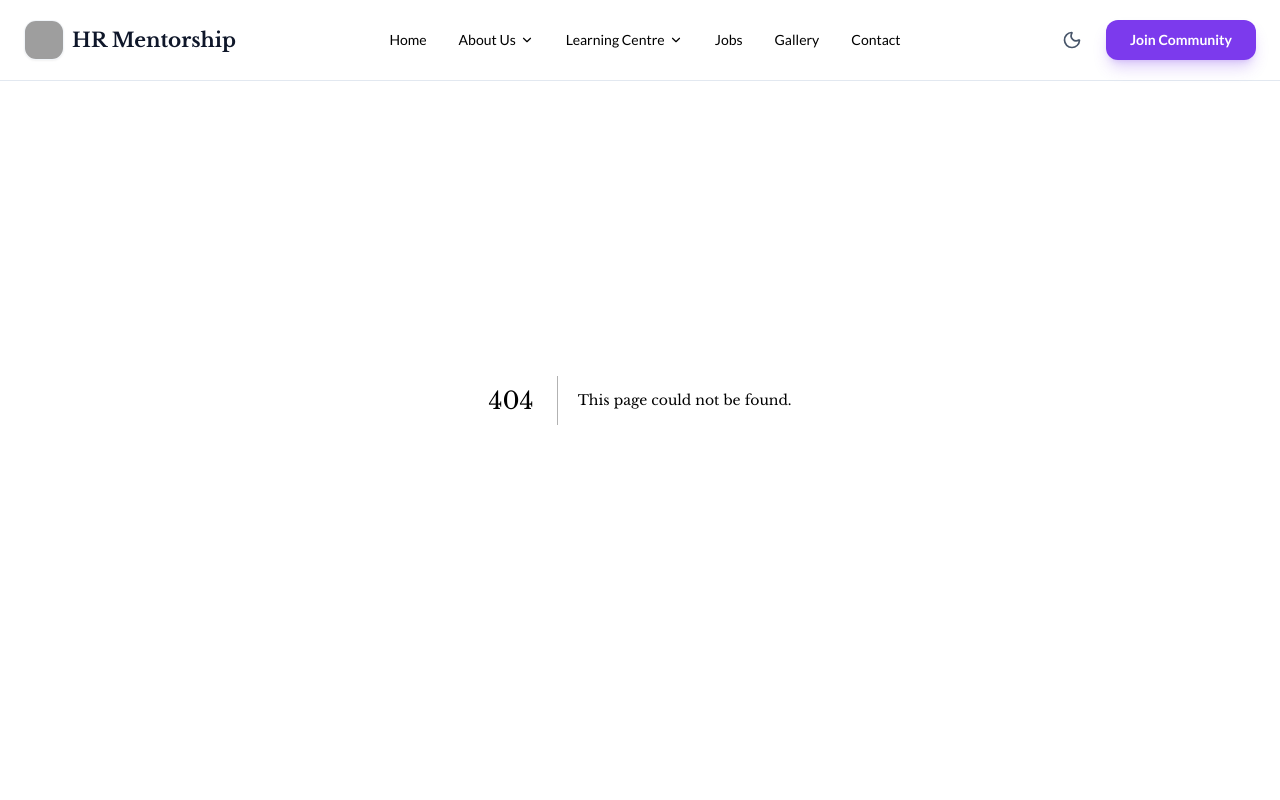
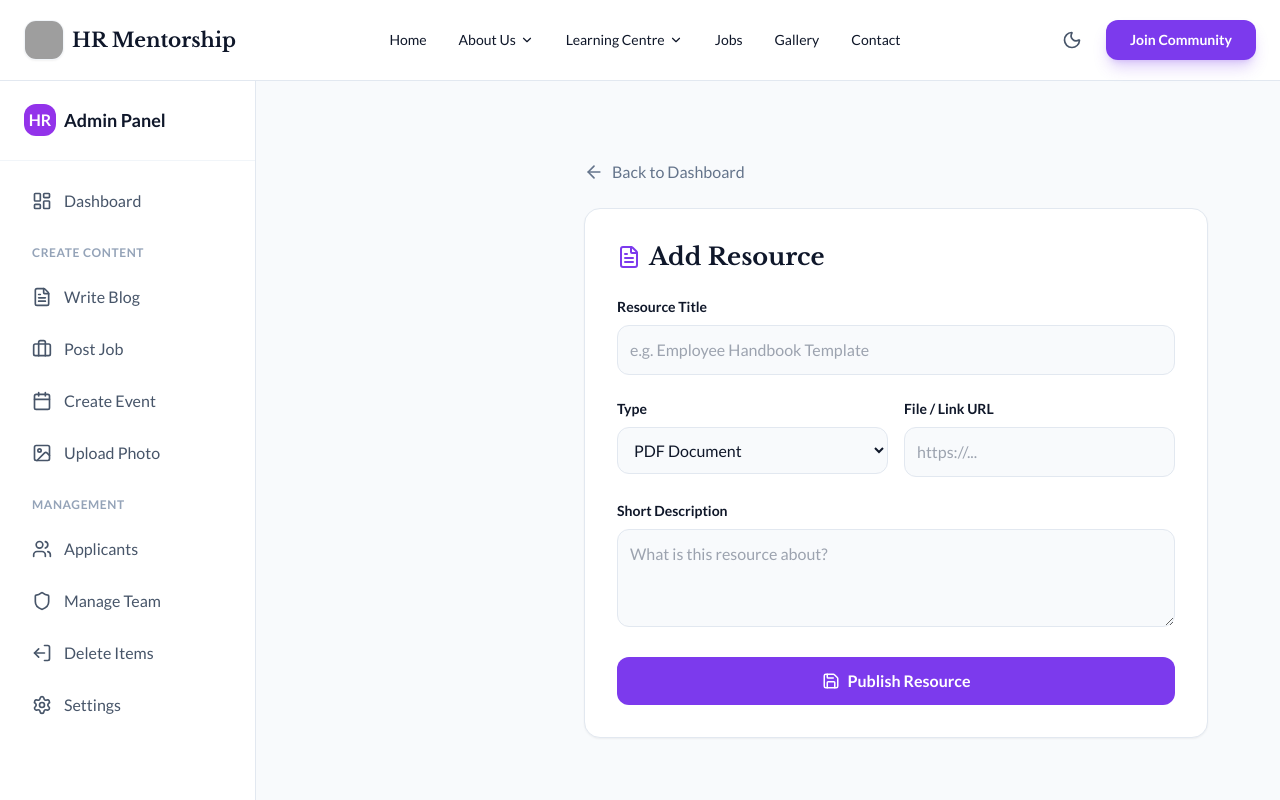
Before and after one commit to OlaMarcus09/hr-mentorship, a Next.js app: page /admin/resources/new in a window 1280 px wide. Before the commit this address had no page. Shown: the top 800 px of the page. Built offline with nearby package versions, Linux system fonts and the light colour scheme; grey boxes are pictures that could not be loaded.

Commit message:
feat: Add full CRUD for Resources in Admin Panel

```diff
--- a/app/admin/page.tsx
+++ b/app/admin/page.tsx
@@ -3,7 +3,7 @@ import { cookies } from 'next/headers';
 import Link from "next/link";
 import { prisma } from "@/lib/prisma";
 import LogoutButton from "./logout-button";
-import { PenTool, Briefcase, Calendar, Plus, FileCheck, Trash2, Shield, Settings } from "lucide-react";
+import { PenTool, Briefcase, Calendar, Plus, FileCheck, Trash2, Shield, Settings, FileText } from "lucide-react";
 
 export const dynamic = 'force-dynamic';
 
@@ -12,20 +12,12 @@ async function getData() {
   const jobCount = await prisma.job.count();
   const eventCount = await prisma.event.count();
   const adminCount = await prisma.admin.count();
-
+  const resourceCount = await prisma.resource.count();
   const cookieStore = await cookies();
   const token = cookieStore.get('admin_token')?.value;
-
-  // REDIRECT LOGIC
-  if (!token) {
-    redirect('/admin/login');
-  }
-
-  let isSuperAdmin = false;
-  // Decode token simply (in a real app, verify signature)
-  // We assume if token exists via cookie, middleware or login set it.
-
-  return { blogCount, jobCount, eventCount, adminCount, isSuperAdmin: true }; // Simplified for now
+  if (!token) redirect('/admin/login');
+  let isSuperAdmin = true;
+  return { blogCount, jobCount, eventCount, adminCount, resourceCount, isSuperAdmin };
 }
 
 export default async function AdminDashboard() {
@@ -34,46 +26,26 @@ export default async function AdminDashboard() {
   return (
     <div className="space-y-6 pb-20">
       <div className="flex justify-between items-center border-b border-slate-200 dark:border-slate-800 pb-6">
-         <div>
-           <h1 className="text-2xl md:text-3xl font-bold text-slate-900 dark:text-white">Dashboard</h1>
-           <p className="text-sm text-slate-500">Welcome back, Admin</p>
-         </div>
-         <div className="flex items-center gap-2">
-           <Link href="/admin/settings" className="p-2 text-slate-600 dark:text-slate-400 hover:bg-slate-100 dark:hover:bg-slate-800 rounded-full">
-             <Settings size={20} />
-           </Link>
-           <LogoutButton />
-         </div>
+         <div><h1 className="text-2xl md:text-3xl font-bold text-slate-900 dark:text-white">Dashboard</h1><p className="text-sm text-slate-500">Welcome back, Admin</p></div>
+         <div className="flex items-center gap-2"><Link href="/admin/settings" className="p-2 text-slate-600 dark:text-slate-400 hover:bg-slate-100 dark:hover:bg-slate-800 rounded-full"><Settings size={20} /></Link><LogoutButton /></div>
       </div>
 
       <div className="grid grid-cols-2 md:flex md:flex-wrap gap-3">
-         <Link href="/admin/blogs/new" className="bg-black text-white px-4 py-4 rounded-lg hover:bg-gray-800 text-sm font-bold text-center shadow-sm flex flex-col items-center justify-center gap-2 md:w-auto w-full">
-           <PenTool size={20} /> + Blog
-         </Link>
-         <Link href="/admin/jobs/new" className="bg-blue-600 text-white px-4 py-4 rounded-lg hover:bg-blue-700 text-sm font-bold text-center shadow-sm flex flex-col items-center justify-center gap-2 md:w-auto w-full">
-           <Briefcase size={20} /> + Job
-         </Link>
-         <Link href="/admin/events/new" className="bg-green-600 text-white px-4 py-4 rounded-lg hover:bg-green-700 text-sm font-bold text-center shadow-sm flex flex-col items-center justify-center gap-2 md:w-auto w-full">
-           <Calendar size={20} /> + Event
-         </Link>
-         <Link href="/admin/gallery/new" className="bg-pink-600 text-white px-4 py-4 rounded-lg hover:bg-pink-700 text-sm font-bold text-center shadow-sm flex flex-col items-center justify-center gap-2 md:w-auto w-full">
-            <Plus size={20} /> + Photo
-         </Link>
-         <Link href="/admin/applications" className="bg-indigo-600 text-white px-4 py-4 rounded-lg hover:bg-indigo-700 text-sm font-bold text-center shadow-sm flex flex-col items-center justify-center gap-2 md:w-auto w-full">
-           <FileCheck size={20} /> Applicants
-         </Link>
-         <Link href="/admin/manage" className="bg-red-600 text-white px-4 py-4 rounded-lg hover:bg-red-700 text-sm font-bold text-center shadow-sm flex flex-col items-center justify-center gap-2 md:w-auto w-full">
-           <Trash2 size={20} /> Delete
-         </Link>
-         <Link href="/admin/team" className="col-span-2 md:col-span-1 bg-purple-600 text-white px-4 py-4 rounded-lg hover:bg-purple-700 text-sm font-bold text-center shadow-sm flex flex-col items-center justify-center gap-2 md:w-auto w-full">
-            <Shield size={20} /> Team
-         </Link>
+         <Link href="/admin/blogs/new" className="bg-black text-white px-4 py-4 rounded-lg hover:bg-gray-800 text-sm font-bold text-center shadow-sm flex flex-col items-center justify-center gap-2 md:w-auto w-full"><PenTool size={20} /> + Blog</Link>
+         <Link href="/admin/jobs/new" className="bg-blue-600 text-white px-4 py-4 rounded-lg hover:bg-blue-700 text-sm font-bold text-center shadow-sm flex flex-col items-center justify-center gap-2 md:w-auto w-full"><Briefcase size={20} /> + Job</Link>
+         <Link href="/admin/events/new" className="bg-green-600 text-white px-4 py-4 rounded-lg hover:bg-green-700 text-sm font-bold text-center shadow-sm flex flex-col items-center justify-center gap-2 md:w-auto w-full"><Calendar size={20} /> + Event</Link>
+         <Link href="/admin/resources/new" className="bg-teal-600 text-white px-4 py-4 rounded-lg hover:bg-teal-700 text-sm font-bold text-center shadow-sm flex flex-col items-center justify-center gap-2 md:w-auto w-full"><FileText size={20} /> + Resource</Link>
+         <Link href="/admin/gallery/new" className="bg-pink-600 text-white px-4 py-4 rounded-lg hover:bg-pink-700 text-sm font-bold text-center shadow-sm flex flex-col items-center justify-center gap-2 md:w-auto w-full"><Plus size={20} /> + Photo</Link>
+         <Link href="/admin/applications" className="bg-indigo-600 text-white px-4 py-4 rounded-lg hover:bg-indigo-700 text-sm font-bold text-center shadow-sm flex flex-col items-center justify-center gap-2 md:w-auto w-full"><FileCheck size={20} /> Applicants</Link>
+         <Link href="/admin/manage" className="bg-red-600 text-white px-4 py-4 rounded-lg hover:bg-red-700 text-sm font-bold text-center shadow-sm flex flex-col items-center justify-center gap-2 md:w-auto w-full"><Trash2 size={20} /> Delete</Link>
+         {data.isSuperAdmin && <Link href="/admin/team" className="col-span-2 md:col-span-1 bg-purple-600 text-white px-4 py-4 rounded-lg hover:bg-purple-700 text-sm font-bold text-center shadow-sm flex flex-col items-center justify-center gap-2 md:w-auto w-full"><Shield size={20} /> Team</Link>}
       </div>
 
-      <div className="grid grid-cols-2 lg:grid-cols-4 gap-4 mt-8">
+      <div className="grid grid-cols-2 lg:grid-cols-5 gap-4 mt-8">
         <div className="p-4 bg-white dark:bg-slate-900 rounded-xl border dark:border-slate-800"><p className="text-xs text-slate-500 uppercase font-bold">Blogs</p><p className="text-2xl font-bold">{data.blogCount}</p></div>
         <div className="p-4 bg-white dark:bg-slate-900 rounded-xl border dark:border-slate-800"><p className="text-xs text-slate-500 uppercase font-bold">Jobs</p><p className="text-2xl font-bold">{data.jobCount}</p></div>
         <div className="p-4 bg-white dark:bg-slate-900 rounded-xl border dark:border-slate-800"><p className="text-xs text-slate-500 uppercase font-bold">Events</p><p className="text-2xl font-bold">{data.eventCount}</p></div>
+        <div className="p-4 bg-white dark:bg-slate-900 rounded-xl border dark:border-slate-800"><p className="text-xs text-slate-500 uppercase font-bold">Resources</p><p className="text-2xl font-bold">{data.resourceCount}</p></div>
         <div className="p-4 bg-white dark:bg-slate-900 rounded-xl border dark:border-slate-800"><p className="text-xs text-slate-500 uppercase font-bold">Admins</p><p className="text-2xl font-bold">{data.adminCount}</p></div>
       </div>
     </div>
--- /dev/null
+++ b/app/admin/resources/new/page.tsx
@@ -0,0 +1,84 @@
+"use client";
+
+import { useState } from "react";
+import { useRouter } from "next/navigation";
+import { ArrowLeft, Save, Link as LinkIcon, FileText } from "lucide-react";
+import Link from "next/link";
+
+export default function NewResourcePage() {
+  const router = useRouter();
+  const [loading, setLoading] = useState(false);
+
+  async function handleSubmit(e: any) {
+    e.preventDefault();
+    setLoading(true);
+
+    const formData = {
+      title: e.target.title.value,
+      type: e.target.type.value,
+      description: e.target.description.value,
+      fileUrl: e.target.fileUrl.value,
+    };
+
+    const res = await fetch("/api/resources", {
+      method: "POST",
+      body: JSON.stringify(formData),
+      headers: { "Content-Type": "application/json" },
+    });
+
+    if (res.ok) {
+      router.push("/learning/resources"); // Go to view it
+    } else {
+      alert("Failed to save resource");
+    }
+    setLoading(false);
+  }
+
+  return (
+    <div className="max-w-2xl mx-auto py-10 px-6">
+      <Link href="/admin" className="inline-flex items-center gap-2 text-slate-500 hover:text-black dark:hover:text-white mb-6 transition">
+        <ArrowLeft size={20} /> Back to Dashboard
+      </Link>
+
+      <div className="bg-white dark:bg-slate-900 p-8 rounded-2xl shadow-sm border dark:border-slate-800">
+        <h1 className="text-2xl font-bold mb-6 text-slate-900 dark:text-white flex items-center gap-2">
+          <FileText className="text-primary" /> Add Resource
+        </h1>
+
+        <form onSubmit={handleSubmit} className="space-y-6">
+
+          <div>
+            <label className="block text-sm font-bold mb-2">Resource Title</label>
+            <input name="title" required className="w-full p-3 bg-slate-50 dark:bg-slate-950 border dark:border-slate-800 rounded-lg" placeholder="e.g. Employee Handbook Template" />
+          </div>
+
+          <div className="grid grid-cols-2 gap-4">
+             <div>
+                <label className="block text-sm font-bold mb-2">Type</label>
+                <select name="type" className="w-full p-3 bg-slate-50 dark:bg-slate-950 border dark:border-slate-800 rounded-lg">
+                  <option value="PDF">PDF Document</option>
+                  <option value="DOCX">Word Document</option>
+                  <option value="VIDEO">Video Recording</option>
+                  <option value="LINK">External Link</option>
+                </select>
+             </div>
+             <div>
+                <label className="block text-sm font-bold mb-2">File / Link URL</label>
+                <input name="fileUrl" required type="url" className="w-full p-3 bg-slate-50 dark:bg-slate-950 border dark:border-slate-800 rounded-lg" placeholder="https://..." />
+             </div>
+          </div>
+
+          <div>
+            <label className="block text-sm font-bold mb-2">Short Description</label>
+            <textarea name="description" rows={3} className="w-full p-3 bg-slate-50 dark:bg-slate-950 border dark:border-slate-800 rounded-lg" placeholder="What is this resource about?" />
+          </div>
+
+          <button disabled={loading} className="w-full bg-primary text-white py-3 rounded-lg font-bold hover:bg-primary/90 transition flex items-center justify-center gap-2">
+             {loading ? "Saving..." : <><Save size={18} /> Publish Resource</>}
+          </button>
+
+        </form>
+      </div>
+    </div>
+  );
+}
--- /dev/null
+++ b/app/api/resources/route.ts
@@ -0,0 +1,42 @@
+import { NextResponse } from 'next/server';
+import { prisma } from '@/lib/prisma';
+
+export const dynamic = 'force-dynamic';
+
+export async function GET() {
+  try {
+    const resources = await prisma.resource.findMany({ orderBy: { createdAt: 'desc' } });
+    return NextResponse.json(resources);
+  } catch (error) {
+    return NextResponse.json({ error: 'Failed to fetch resources' }, { status: 500 });
+  }
+}
+
+export async function POST(request: Request) {
+  try {
+    const body = await request.json();
+    const resource = await prisma.resource.create({
+      data: {
+        title: body.title,
+        type: body.type,
+        description: body.description,
+        fileUrl: body.fileUrl
+      }
+    });
+    return NextResponse.json(resource);
+  } catch (error) {
+    return NextResponse.json({ error: 'Failed to create resource' }, { status: 500 });
+  }
+}
+
+export async function DELETE(request: Request) {
+  try {
+    const { searchParams } = new URL(request.url);
+    const id = searchParams.get('id');
+    if (!id) return NextResponse.json({ error: 'ID required' }, { status: 400 });
+    await prisma.resource.delete({ where: { id: parseInt(id) } });
+    return NextResponse.json({ success: true });
+  } catch (error) {
+    return NextResponse.json({ error: 'Failed to delete' }, { status: 500 });
+  }
+}
--- a/app/learning/resources/page.tsx
+++ b/app/learning/resources/page.tsx
@@ -1,54 +1,72 @@
-import { FileText, Download, PlayCircle, Book, ArrowRight, Folder } from "lucide-react";
+import { prisma } from '@/lib/prisma';
+import { FileText, Download, PlayCircle, Link as LinkIcon, Book, ArrowRight, Folder } from "lucide-react";
 
-export default function ResourceCentrePage() {
+export const dynamic = 'force-dynamic';
+
+async function getResources() {
+  return await prisma.resource.findMany({ orderBy: { createdAt: 'desc' } });
+}
+
+export default async function ResourceCentrePage() {
+  const resources = await getResources();
+
+  // Helper to get icon/color based on type
+  const getTypeStyles = (type: string) => {
+    switch(type) {
+      case 'PDF': return { icon: <FileText size={24}/>, color: 'text-red-600', bg: 'bg-red-50 dark:bg-red-900/20', label: 'PDF' };
+      case 'DOCX': return { icon: <Folder size={24}/>, color: 'text-blue-600', bg: 'bg-blue-50 dark:bg-blue-900/20', label: 'DOCX' };
+      case 'VIDEO': return { icon: <PlayCircle size={24}/>, color: 'text-purple-600', bg: 'bg-purple-50 dark:bg-purple-900/20', label: 'VIDEO' };
+      default: return { icon: <LinkIcon size={24}/>, color: 'text-green-600', bg: 'bg-green-50 dark:bg-green-900/20', label: 'LINK' };
+    }
+  };
+
   return (
     <div className="min-h-screen bg-slate-50 dark:bg-slate-950 py-32 px-6">
       <div className="max-w-7xl mx-auto">
+
+        {/* Header */}
         <div className="text-center mb-16">
-          <h1 className="text-4xl md:text-5xl font-bold font-heading mb-6 text-slate-900 dark:text-white">Resource Centre</h1>
-          <p className="text-xl text-slate-500 max-w-2xl mx-auto">Curated templates, guides, and tools.</p>
+          <h1 className="text-4xl md:text-5xl font-bold font-heading mb-6 text-slate-900 dark:text-white">
+            Resource Centre
+          </h1>
+          <p className="text-xl text-slate-500 max-w-2xl mx-auto">
+            Curated templates, guides, and tools to accelerate your HR journey.
+          </p>
         </div>
 
+        {/* Featured Banner */}
+        <div className="bg-primary rounded-3xl p-8 md:p-12 mb-16 text-white flex flex-col md:flex-row items-center gap-8 shadow-2xl">
+           <div className="flex-1">
+              <span className="inline-block bg-white/20 px-4 py-1 rounded-full text-xs font-bold uppercase mb-4">Book of the Month</span>
+              <h2 className="text-3xl md:text-4xl font-bold mb-4">Work Rules!</h2>
+              <p className="text-white/80 text-lg mb-8">Insights from Inside Google that will transform how you live and lead.</p>
+              <button className="bg-white text-primary px-6 py-3 rounded-xl font-bold hover:bg-white/90 transition">Get this Book</button>
+           </div>
+           <div className="hidden md:flex w-32 h-40 bg-white/10 rounded-lg items-center justify-center rotate-3"><Book size={48} className="text-white/50" /></div>
+        </div>
+
+        {/* Resources Grid */}
         <div className="grid md:grid-cols-2 lg:grid-cols-3 gap-6">
-           {/* Resource Card 1 */}
-           <div className="bg-white dark:bg-slate-900 p-6 rounded-2xl border border-slate-100 dark:border-slate-800 shadow-sm hover:shadow-xl transition group">
-              <div className="flex justify-between items-start mb-4">
-                 <div className="p-3 bg-blue-50 dark:bg-blue-900/20 text-blue-600 rounded-xl"><FileText size={24}/></div>
-                 <span className="bg-slate-100 dark:bg-slate-800 text-slate-500 text-xs font-bold px-2 py-1 rounded">PDF</span>
-              </div>
-              <h3 className="text-lg font-bold mb-2 text-slate-900 dark:text-white">Onboarding Checklist</h3>
-              <p className="text-slate-500 text-sm mb-6">Step-by-step guide for new hires.</p>
-              <button className="w-full py-2 bg-slate-50 dark:bg-slate-800 hover:bg-blue-600 hover:text-white text-slate-700 dark:text-slate-300 rounded-lg font-bold text-sm transition flex items-center justify-center gap-2">
-                 <Download size={16}/> Download
-              </button>
-           </div>
+           {resources.length === 0 ? (
+             <div className="col-span-full text-center py-12 text-slate-500">No resources uploaded yet.</div>
+           ) : resources.map((res) => {
+             const style = getTypeStyles(res.type);
+             return (
+               <div key={res.id} className="bg-white dark:bg-slate-900 p-6 rounded-2xl border border-slate-100 dark:border-slate-800 shadow-sm hover:shadow-xl transition group flex flex-col h-full">
+                  <div className="flex justify-between items-start mb-4">
+                     <div className={`p-3 rounded-xl ${style.bg} ${style.color}`}>{style.icon}</div>
+                     <span className="bg-slate-100 dark:bg-slate-800 text-slate-500 text-xs font-bold px-2 py-1 rounded">{style.label}</span>
+                  </div>
+                  <h3 className="text-lg font-bold mb-2 text-slate-900 dark:text-white">{res.title}</h3>
+                  <p className="text-slate-500 text-sm mb-6 flex-1">{res.description}</p>
+                  <a href={res.fileUrl} target="_blank" className={`w-full py-3 rounded-lg font-bold text-sm transition flex items-center justify-center gap-2 bg-slate-50 dark:bg-slate-800 hover:bg-slate-100 dark:hover:bg-slate-700 ${style.color}`}>
+                     {res.type === 'VIDEO' ? <><PlayCircle size={16}/> Watch Now</> : <><Download size={16}/> Download Resource</>}
+                  </a>
+               </div>
+             );
+           })}
+        </div>
 
-           {/* Resource Card 2 */}
-           <div className="bg-white dark:bg-slate-900 p-6 rounded-2xl border border-slate-100 dark:border-slate-800 shadow-sm hover:shadow-xl transition group">
-              <div className="flex justify-between items-start mb-4">
-                 <div className="p-3 bg-green-50 dark:bg-green-900/20 text-green-600 rounded-xl"><Folder size={24}/></div>
-                 <span className="bg-slate-100 dark:bg-slate-800 text-slate-500 text-xs font-bold px-2 py-1 rounded">DOCX</span>
-              </div>
-              <h3 className="text-lg font-bold mb-2 text-slate-900 dark:text-white">Performance Review</h3>
-              <p className="text-slate-500 text-sm mb-6">Editable template for Q4 reviews.</p>
-              <button className="w-full py-2 bg-slate-50 dark:bg-slate-800 hover:bg-green-600 hover:text-white text-slate-700 dark:text-slate-300 rounded-lg font-bold text-sm transition flex items-center justify-center gap-2">
-                 <Download size={16}/> Download
-              </button>
-           </div>
-
-           {/* Resource Card 3 */}
-           <div className="bg-white dark:bg-slate-900 p-6 rounded-2xl border border-slate-100 dark:border-slate-800 shadow-sm hover:shadow-xl transition group">
-              <div className="flex justify-between items-start mb-4">
-                 <div className="p-3 bg-red-50 dark:bg-red-900/20 text-red-600 rounded-xl"><PlayCircle size={24}/></div>
-                 <span className="bg-slate-100 dark:bg-slate-800 text-slate-500 text-xs font-bold px-2 py-1 rounded">VIDEO</span>
-              </div>
-              <h3 className="text-lg font-bold mb-2 text-slate-900 dark:text-white">Future of Work</h3>
-              <p className="text-slate-500 text-sm mb-6">Webinar recording from Summit 2024.</p>
-              <button className="w-full py-2 bg-slate-50 dark:bg-slate-800 hover:bg-red-600 hover:text-white text-slate-700 dark:text-slate-300 rounded-lg font-bold text-sm transition flex items-center justify-center gap-2">
-                 <ArrowRight size={16}/> Watch Now
-              </button>
-           </div>
-        </div>
       </div>
     </div>
   );
```
Also changed, not shown: 1 other file (tests, documents, lock files or other folders).
